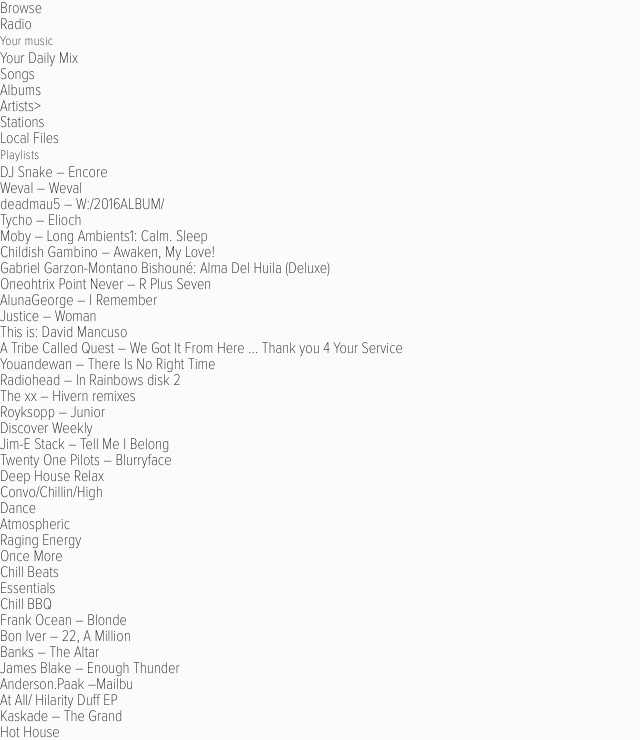
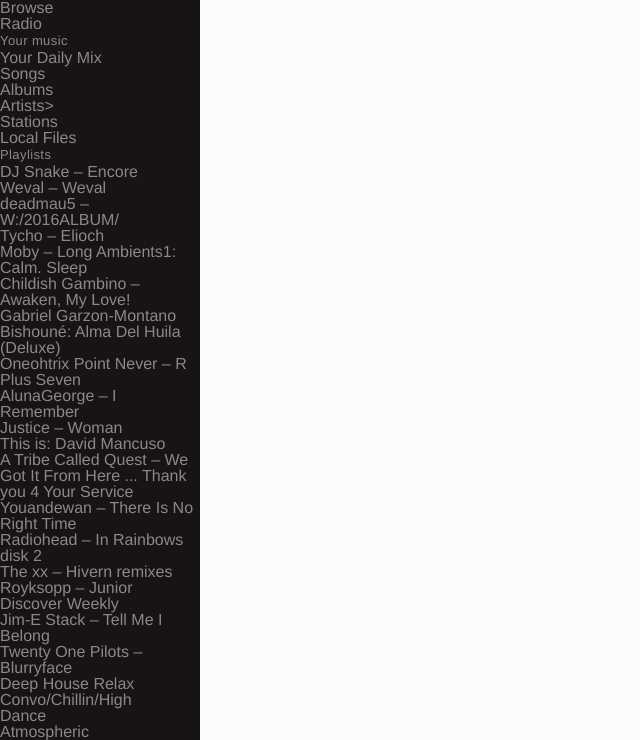
Before and after one commit to London804/personalSite, an Angular app in the folder Pens/: page /spotify in a window 1280 px wide. Shown: the top 740 px of the page, without its empty margins (0-640 px from the left). Built offline with nearby package versions, Linux system fonts and the light colour scheme.

Commit message:
I think I got the right color. I need to style and confirm

```diff
--- a/Pens/src/app/spotify-ui/playlist-bar/playlist-bar.component.html
+++ b/Pens/src/app/spotify-ui/playlist-bar/playlist-bar.component.html
@@ -1,5 +1,5 @@
-<section>
-	<ul>
+<section class="playlist">
+	<ul class="playlist-browse">
 	  <li>Browse</li>
 	  <li>Radio</li>
 	</ul>
--- a/Pens/src/app/spotify-ui/playlist-bar/playlist-bar.component.scss
+++ b/Pens/src/app/spotify-ui/playlist-bar/playlist-bar.component.scss
@@ -1,6 +1,12 @@
 @import '../../styles/base/base';
 
-body {
+.playlist {
+	width: 12.5rem;
+	color: $grey;
 	background: $spotifyBlack;
 	font-family: $spotifyFallBackFont;
+
+	ul, li, h6 {
+		color: inherit;
+	}
 }
--- a/Pens/src/app/styles/variables/_colors.scss
+++ b/Pens/src/app/styles/variables/_colors.scss
@@ -4,6 +4,6 @@
 
 /*spotify*/
 $spotifyBlack: #191414;
-$spotifyBackground: #1C1C1F;
-$Grey: #222326;
+$spotifyBackground: #222326;
+$grey: #88898C;
 $spotifyGreen: #2EBD59;
```
